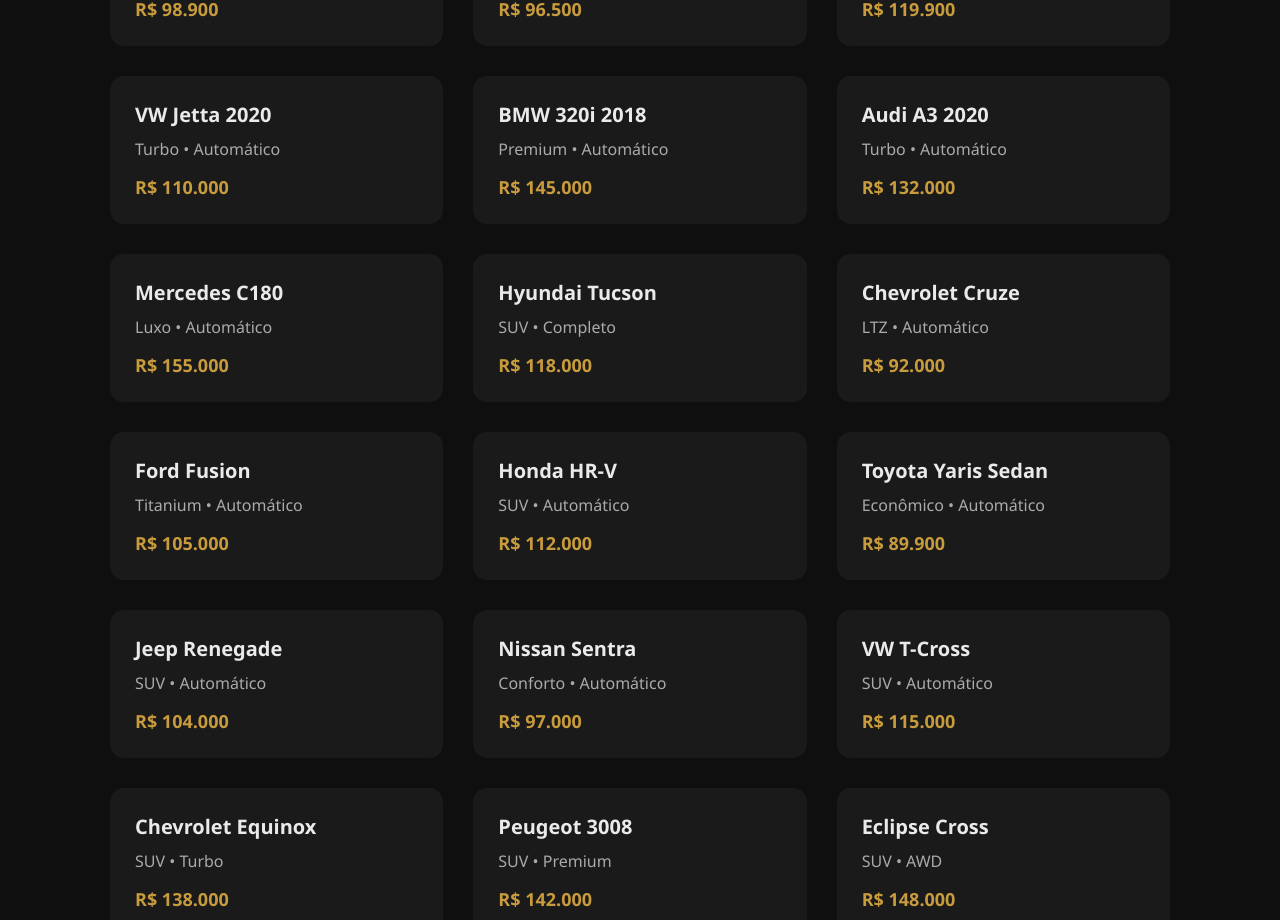
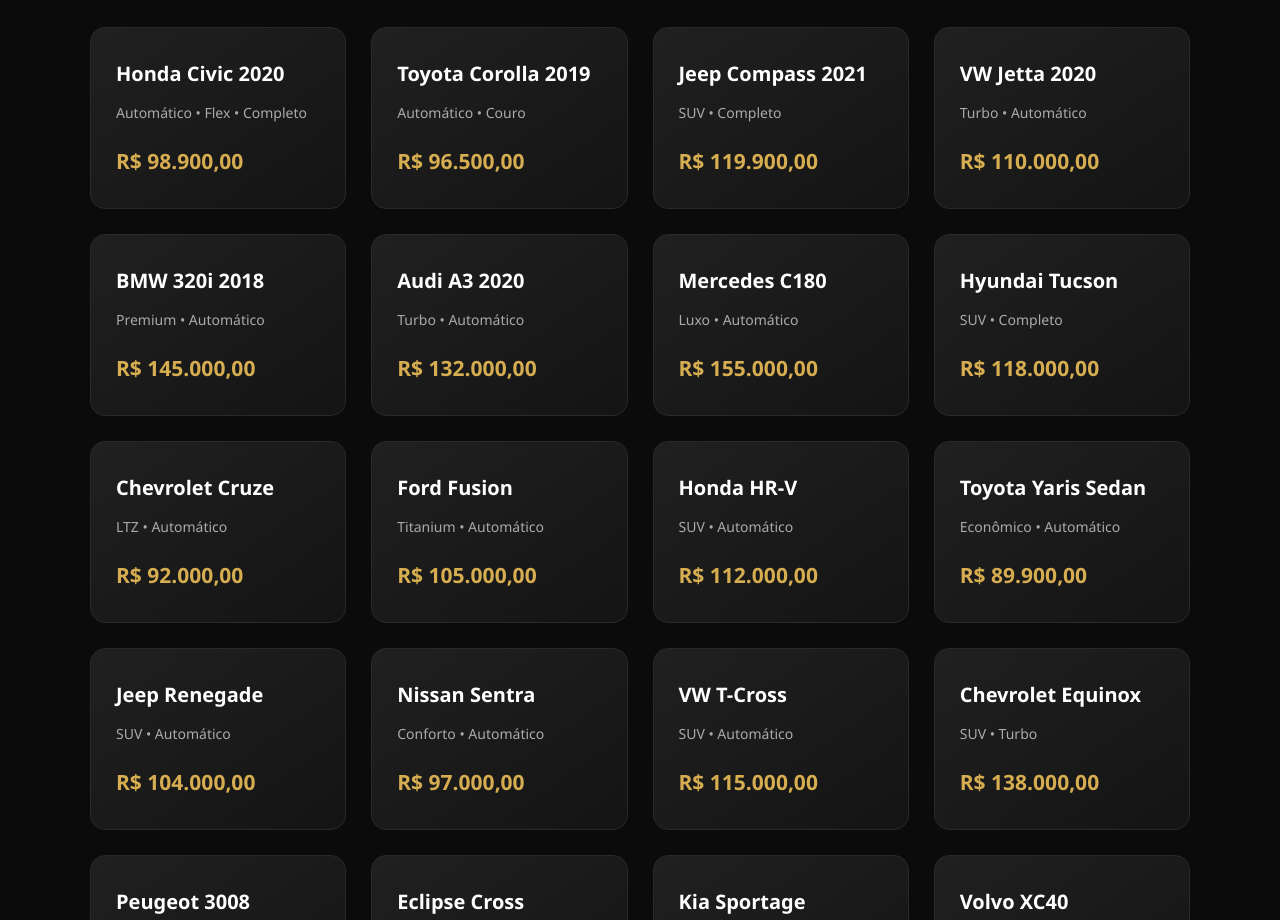
Before and after one commit to JoaoDev-Code/negocio-local, a plain HTML site: page Index.html in a window 1280 px wide. Shown: the part 691-1611 px from the top of the page. Drawn offline with Linux system fonts and the light colour scheme.

Commit message:
Utilização de array

```diff
--- a/Index.html
+++ b/Index.html
@@ -1,5 +1,6 @@
+
 <!DOCTYPE html>
-<html lang="pt-br"></html>
+<html lang="pt-br">
 
 <head>
     <meta charset="UTF-8">
@@ -11,7 +12,6 @@
 </head>
 
 <body>
-
 
     <header>
         <h1>AutoPrime Veículos</h1>
@@ -34,131 +34,8 @@
     <section class="carros">
         <h2>Veículos disponíveis</h2>
 
-        <div class="cards">
-
-            <div class="card">
-                <h3>Honda Civic 2020</h3>
-                <p>Automático • Flex • Completo</p>
-                <span>R$ 98.900</span>
-            </div>
-
-            <div class="card">
-                <h3>Toyota Corolla 2019</h3>
-                <p>Automático • Couro</p>
-                <span>R$ 96.500</span>
-            </div>
-
-            <div class="card">
-                <h3>Jeep Compass 2021</h3>
-                <p>SUV • Completo</p>
-                <span>R$ 119.900</span>
-            </div>
-
-            <div class="card">
-                <h3>VW Jetta 2020</h3>
-                <p>Turbo • Automático</p>
-                <span>R$ 110.000</span>
-            </div>
-
-            <div class="card">
-                <h3>BMW 320i 2018</h3>
-                <p>Premium • Automático</p>
-                <span>R$ 145.000</span>
-            </div>
-
-            <div class="card">
-                <h3>Audi A3 2020</h3>
-                <p>Turbo • Automático</p>
-                <span>R$ 132.000</span>
-            </div>
-
-            <div class="card">
-                <h3>Mercedes C180</h3>
-                <p>Luxo • Automático</p>
-                <span>R$ 155.000</span>
-            </div>
-
-            <div class="card">
-                <h3>Hyundai Tucson</h3>
-                <p>SUV • Completo</p>
-                <span>R$ 118.000</span>
-            </div>
-
-            <div class="card">
-                <h3>Chevrolet Cruze</h3>
-                <p>LTZ • Automático</p>
-                <span>R$ 92.000</span>
-            </div>
-
-            <div class="card">
-                <h3>Ford Fusion</h3>
-                <p>Titanium • Automático</p>
-                <span>R$ 105.000</span>
-            </div>
-
-            <div class="card">
-                <h3>Honda HR-V</h3>
-                <p>SUV • Automático</p>
-                <span>R$ 112.000</span>
-            </div>
-
-            <div class="card">
-                <h3>Toyota Yaris Sedan</h3>
-                <p>Econômico • Automático</p>
-                <span>R$ 89.900</span>
-            </div>
-
-            <div class="card">
-                <h3>Jeep Renegade</h3>
-                <p>SUV • Automático</p>
-                <span>R$ 104.000</span>
-            </div>
-
-            <div class="card">
-                <h3>Nissan Sentra</h3>
-                <p>Conforto • Automático</p>
-                <span>R$ 97.000</span>
-            </div>
-
-            <div class="card">
-                <h3>VW T-Cross</h3>
-                <p>SUV • Automático</p>
-                <span>R$ 115.000</span>
-            </div>
-
-            <div class="card">
-                <h3>Chevrolet Equinox</h3>
-                <p>SUV • Turbo</p>
-                <span>R$ 138.000</span>
-            </div>
-
-            <div class="card">
-                <h3>Peugeot 3008</h3>
-                <p>SUV • Premium</p>
-                <span>R$ 142.000</span>
-            </div>
-
-            <div class="card">
-                <h3>Eclipse Cross</h3>
-                <p>SUV • AWD</p>
-                <span>R$ 148.000</span>
-            </div>
-
-            <div class="card">
-                <h3>Kia Sportage</h3>
-                <p>SUV • Completo</p>
-                <span>R$ 125.000</span>
-            </div>
-
-            <div class="card">
-                <h3>Volvo XC40</h3>
-                <p>Segurança • Premium</p>
-                <span>R$ 165.000</span>
-            </div>
-
-        </div>
+        <div class="cards" id="listaCarros"></div>
     </section>
-
 
     <section class="contato">
         <h2>Contato</h2>
@@ -180,7 +57,7 @@
         <p>© 2026 AutoPrime Veículos</p>
     </footer>
 
+    <script src="script.js"></script>
 
 </body>
-
 </html>
--- /dev/null
+++ b/script.js
@@ -0,0 +1,128 @@
+
+// Array de veículos
+const carros = [
+    {
+        nome: "Honda Civic 2020",
+        descricao: "Automático • Flex • Completo",
+        preco: 98900
+    },
+    {
+        nome: "Toyota Corolla 2019",
+        descricao: "Automático • Couro",
+        preco: 96500
+    },
+    {
+        nome: "Jeep Compass 2021",
+        descricao: "SUV • Completo",
+        preco: 119900
+    },
+    {
+        nome: "VW Jetta 2020",
+        descricao: "Turbo • Automático",
+        preco: 110000
+    },
+    {
+        nome: "BMW 320i 2018",
+        descricao: "Premium • Automático",
+        preco: 145000
+    },
+    {
+        nome: "Audi A3 2020",
+        descricao: "Turbo • Automático",
+        preco: 132000
+    },
+    {
+        nome: "Mercedes C180",
+        descricao: "Luxo • Automático",
+        preco: 155000
+    },
+    {
+        nome: "Hyundai Tucson",
+        descricao: "SUV • Completo",
+        preco: 118000
+    },
+    {
+        nome: "Chevrolet Cruze",
+        descricao: "LTZ • Automático",
+        preco: 92000
+    },
+    {
+        nome: "Ford Fusion",
+        descricao: "Titanium • Automático",
+        preco: 105000
+    },
+    {
+        nome: "Honda HR-V",
+        descricao: "SUV • Automático",
+        preco: 112000
+    },
+    {
+        nome: "Toyota Yaris Sedan",
+        descricao: "Econômico • Automático",
+        preco: 89900
+    },
+    {
+        nome: "Jeep Renegade",
+        descricao: "SUV • Automático",
+        preco: 104000
+    },
+    {
+        nome: "Nissan Sentra",
+        descricao: "Conforto • Automático",
+        preco: 97000
+    },
+    {
+        nome: "VW T-Cross",
+        descricao: "SUV • Automático",
+        preco: 115000
+    },
+    {
+        nome: "Chevrolet Equinox",
+        descricao: "SUV • Turbo",
+        preco: 138000
+    },
+    {
+        nome: "Peugeot 3008",
+        descricao: "SUV • Premium",
+        preco: 142000
+    },
+    {
+        nome: "Eclipse Cross",
+        descricao: "SUV • AWD",
+        preco: 148000
+    },
+    {
+        nome: "Kia Sportage",
+        descricao: "SUV • Completo",
+        preco: 125000
+    },
+    {
+        nome: "Volvo XC40",
+        descricao: "Segurança • Premium",
+        preco: 165000
+    }
+]
+
+// Selecionando a lista de carros
+const listaCarros = document.querySelector("#listaCarros")
+
+// Percorrendo o array
+carros.forEach((carro) => {
+
+    listaCarros.innerHTML += `
+        <div class="card">
+
+            <h3>${carro.nome}</h3>
+
+            <p>${carro.descricao}</p>
+
+            <span>
+                ${carro.preco.toLocaleString("pt-BR", {
+                    style: "currency",
+                    currency: "BRL"
+                })}
+            </span>
+
+        </div>
+    `
+})
--- a/style.css
+++ b/style.css
@@ -1,113 +1,203 @@
+
 /* RESET */
 * {
     margin: 0;
     padding: 0;
     box-sizing: border-box;
     font-family: 'Segoe UI', Arial, sans-serif;
+    scroll-behavior: smooth;
 }
 
 /* BODY */
 body {
-    background-color: #0f0f0f;
-    color: #eaeaea;
+    background-color: #0b0b0b;
+    color: #f5f5f5;
+    line-height: 1.6;
 }
 
 /* HEADER */
 header {
-    background: linear-gradient(135deg, #000, #1a1a1a);
-    padding: 70px 20px;
+    background: linear-gradient(135deg, #000000, #1c1c1c);
+    padding: 85px 20px;
     text-align: center;
+    border-bottom: 2px solid #c89b3c;
 }
 
 header h1 {
-    font-size: 42px;
-    letter-spacing: 2px;
+    font-size: 46px;
+    letter-spacing: 3px;
+    color: #c89b3c;
+    text-transform: uppercase;
 }
 
 header p {
-    margin-top: 10px;
-    color: #b5b5b5;
+    margin-top: 15px;
+    color: #bdbdbd;
+    font-size: 17px;
 }
 
 /* SECTIONS */
 section {
-    max-width: 1100px;
+    max-width: 1150px;
     margin: auto;
-    padding: 60px 20px;
+    padding: 70px 25px;
 }
 
 h2 {
-    font-size: 28px;
-    margin-bottom: 30px;
-    border-left: 4px solid #c89b3c;
+    font-size: 30px;
+    margin-bottom: 35px;
+    border-left: 5px solid #c89b3c;
     padding-left: 15px;
+    color: #ffffff;
+}
+
+/* SOBRE */
+.sobre p {
+    color: #bdbdbd;
+    font-size: 17px;
+    max-width: 850px;
 }
 
 /* CARDS */
 .cards {
     display: grid;
-    grid-template-columns: repeat(auto-fit, minmax(260px, 1fr));
-    gap: 30px;
+    grid-template-columns: repeat(auto-fit, minmax(250px, 1fr));
+    gap: 25px;
 }
 
 .card {
-    background: #1a1a1a;
-    padding: 25px;
-    border-radius: 14px;
-    transition: transform 0.3s, box-shadow 0.3s;
+    background: linear-gradient(145deg, #202020, #141414);
+    padding: 30px 25px;
+    border: 1px solid #292929;
+    border-radius: 15px;
+    transition: 0.3s ease;
+    overflow: hidden;
 }
 
 .card:hover {
     transform: translateY(-8px);
-    box-shadow: 0 15px 40px rgba(0, 0, 0, 0.6);
+    border-color: #c89b3c;
+    box-shadow: 0 12px 35px rgba(200, 155, 60, 0.15);
 }
 
 .card h3 {
     font-size: 20px;
-    margin-bottom: 10px;
+    margin-bottom: 12px;
+    color: #ffffff;
 }
 
 .card p {
-    color: #aaa;
+    color: #aaaaaa;
+    font-size: 14px;
 }
 
 .card span {
     display: block;
-    margin-top: 15px;
-    font-size: 18px;
-    color: #c89b3c;
+    margin-top: 20px;
+    font-size: 21px;
+    color: #d6ad50;
     font-weight: bold;
 }
 
 /* CONTATO */
 .contato {
     text-align: center;
-    background: #141414;
-    border-radius: 16px;
+    background: linear-gradient(135deg, #191919, #101010);
+    border: 1px solid #292929;
+    border-radius: 18px;
+    margin-bottom: 60px;
+}
+
+.contato h2 {
+    border: none;
+    padding: 0;
+}
+
+.contato p {
+    color: #bdbdbd;
 }
 
 .contato a {
     display: inline-block;
-    margin-top: 20px;
+    margin-top: 25px;
     padding: 15px 40px;
     background: #c89b3c;
-    color: #000;
+    color: #000000;
     text-decoration: none;
     font-weight: bold;
     border-radius: 30px;
-    transition: background 0.3s, transform 0.3s;
+    transition: 0.3s ease;
 }
 
 .contato a:hover {
     background: #e0b84f;
     transform: scale(1.05);
+    box-shadow: 0 5px 20px rgba(200, 155, 60, 0.3);
 }
 
 /* FOOTER */
 footer {
-    background-color: #111;
-    color: #777;
+    background-color: #050505;
+    color: #777777;
     text-align: center;
-    padding: 20px;
+    padding: 25px;
     font-size: 14px;
+    border-top: 1px solid #222222;
 }
+
+/* RESPONSIVIDADE */
+@media (max-width: 768px) {
+
+    header {
+        padding: 60px 15px;
+    }
+
+    header h1 {
+        font-size: 32px;
+    }
+
+    header p {
+        font-size: 15px;
+    }
+
+    section {
+        padding: 45px 18px;
+    }
+
+    h2 {
+        font-size: 25px;
+    }
+
+    .cards {
+        grid-template-columns: 1fr;
+        gap: 18px;
+    }
+
+    .card {
+        padding: 25px 20px;
+    }
+
+    .contato {
+        margin: 0 15px 40px;
+    }
+
+    .contato a {
+        padding: 13px 30px;
+    }
+}
+
+/* TELAS PEQUENAS */
+@media (max-width: 380px) {
+
+    header h1 {
+        font-size: 27px;
+    }
+
+    .card h3 {
+        font-size: 18px;
+    }
+
+    .card span {
+        font-size: 19px;
+    }
+}
```
